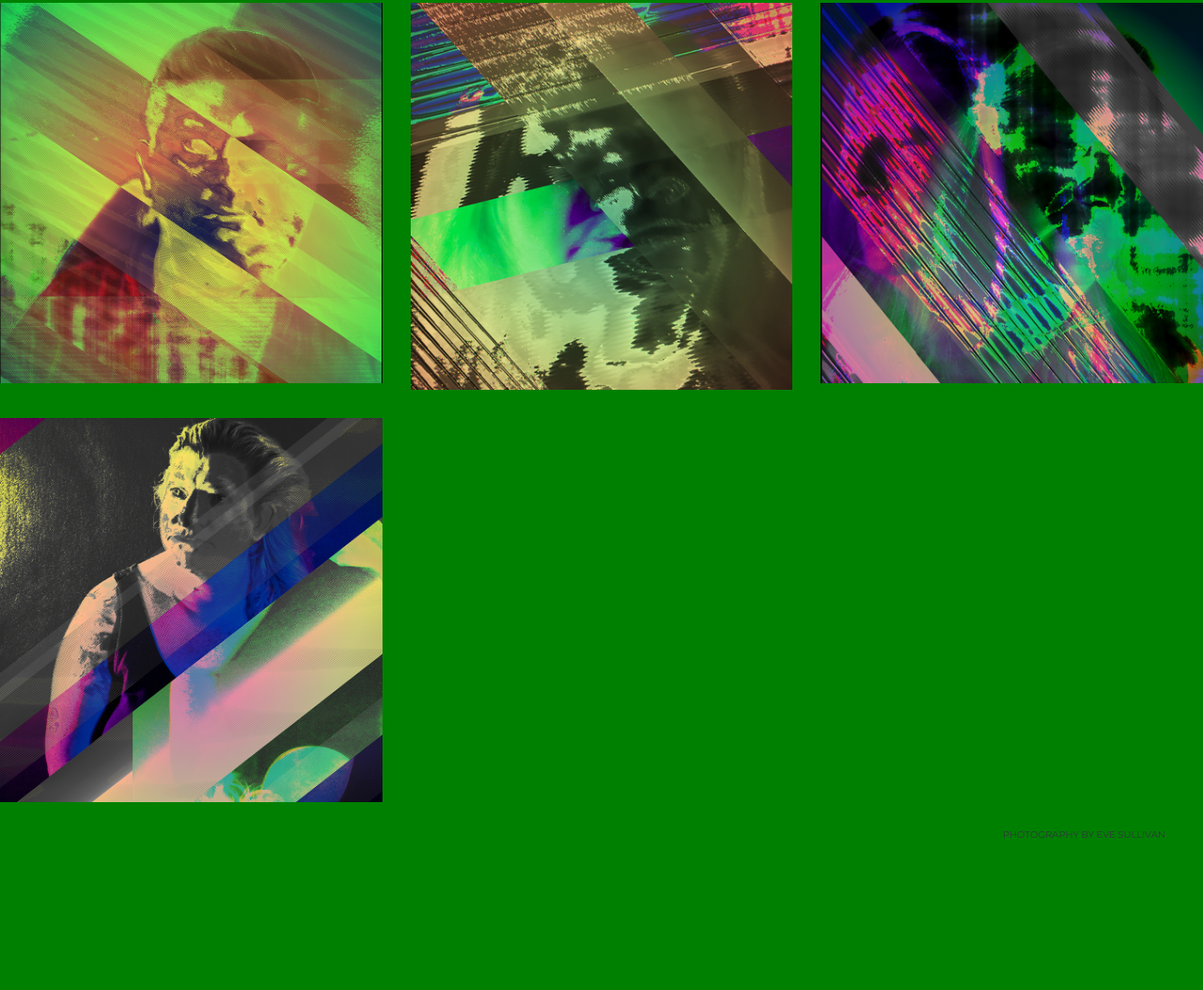
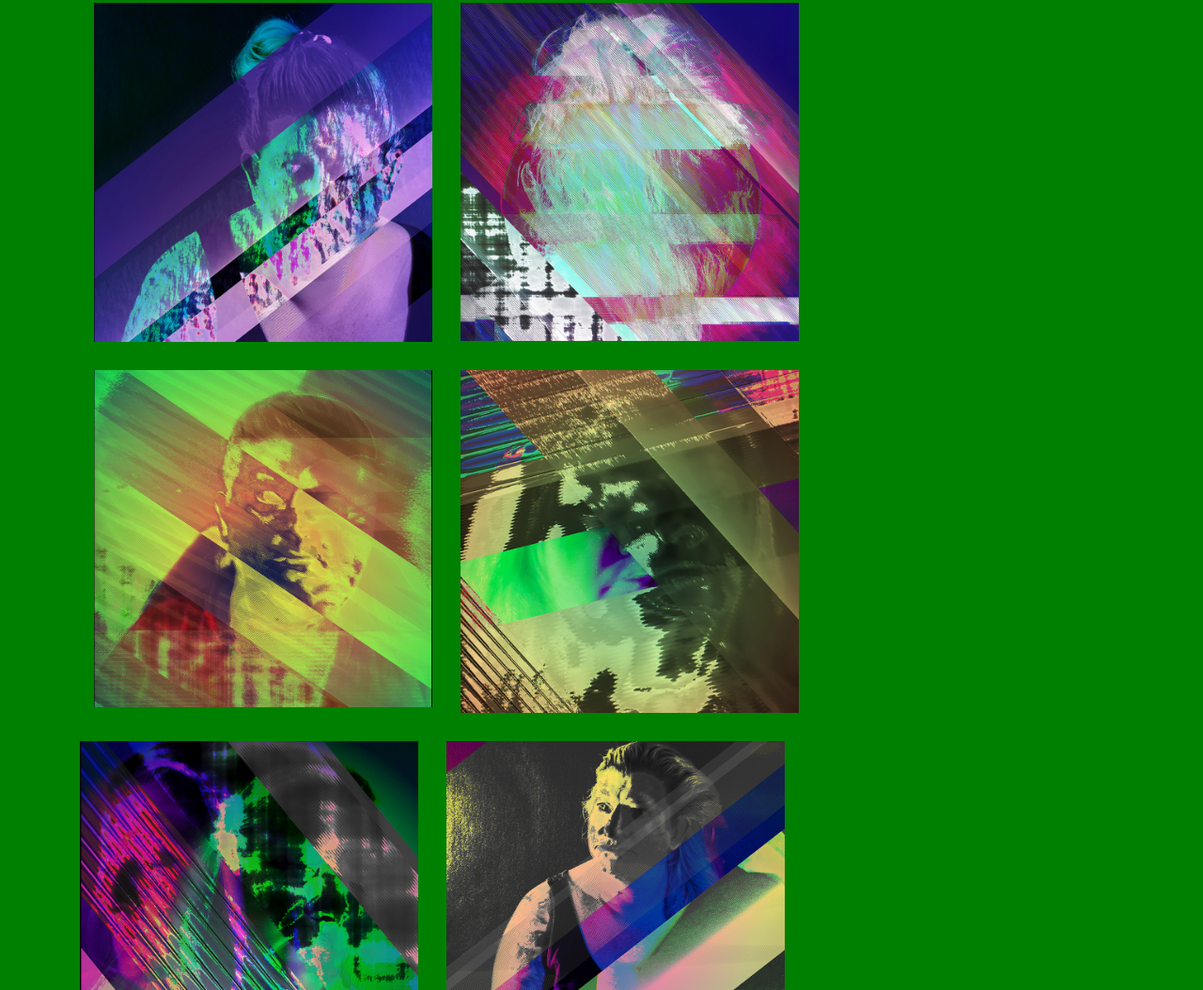
Before and after one commit to evesullivan/SullivanE_Final_ART386, a plain HTML site: page index.html in a window 1280 px wide. Shown: the part 948-2002 px from the top of the page at 94% size. Before the commit the page ends 1972 px from the top, so only its background shows below. Drawn offline with nearby package versions, Linux system fonts and the light colour scheme.

Commit message:
Update index.html

```diff
--- a/index.html
+++ b/index.html
@@ -26,15 +26,20 @@
     <div class="col-md-4">
       <img class="img-responsive" src="02.1.jpg">
     </div>
+  </div>
+
+  <div class="container">
+  <div class="row">
     <div class="col-md-4">
       <img class="img-responsive" src="03.1.jpg">
     </div>
-  </div>
-
-  <div class="row">
     <div class="col-md-4">
       <img class="img-responsive" src="04.1.jpg">
     </div>
+  </div>
+
+  <div class="container">
+  <div class="row">
     <div class="col-md-4">
       <img class="img-responsive" src="05.1.jpg">
     </div>
@@ -42,21 +47,21 @@
       <img class="img-responsive" src="06.1.jpg">
     </div>
   </div>
-</div>
 
-<div class="row">
+  <div class="row">
     <div class="col-md-4">
       <img class="img-responsive" src="07.1.jpg">
     </div>
     <div class="col-md-4">
       <img class="img-responsive" src="08.1.jpg">
     </div>
-  <div class="col-md-4">
+  </div>
+</div>
+
+<div class="row">
+    <div class="col-md-4">
       <img class="img-responsive" src="09.1.jpg">
     </div>
-</div>
-
-  <div class="row">
     <div class="col-md-4">
       <img class="img-responsive" src="10.1.jpg">
     </div>
```
